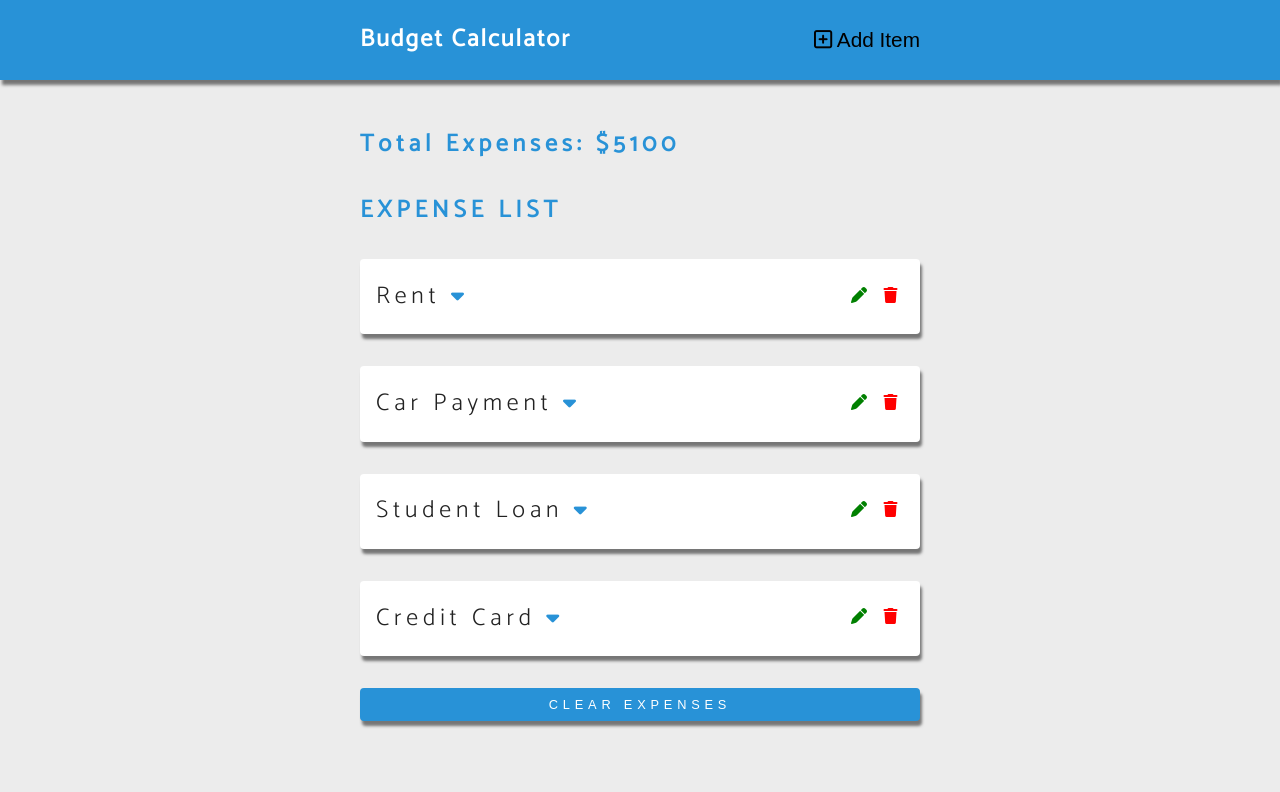
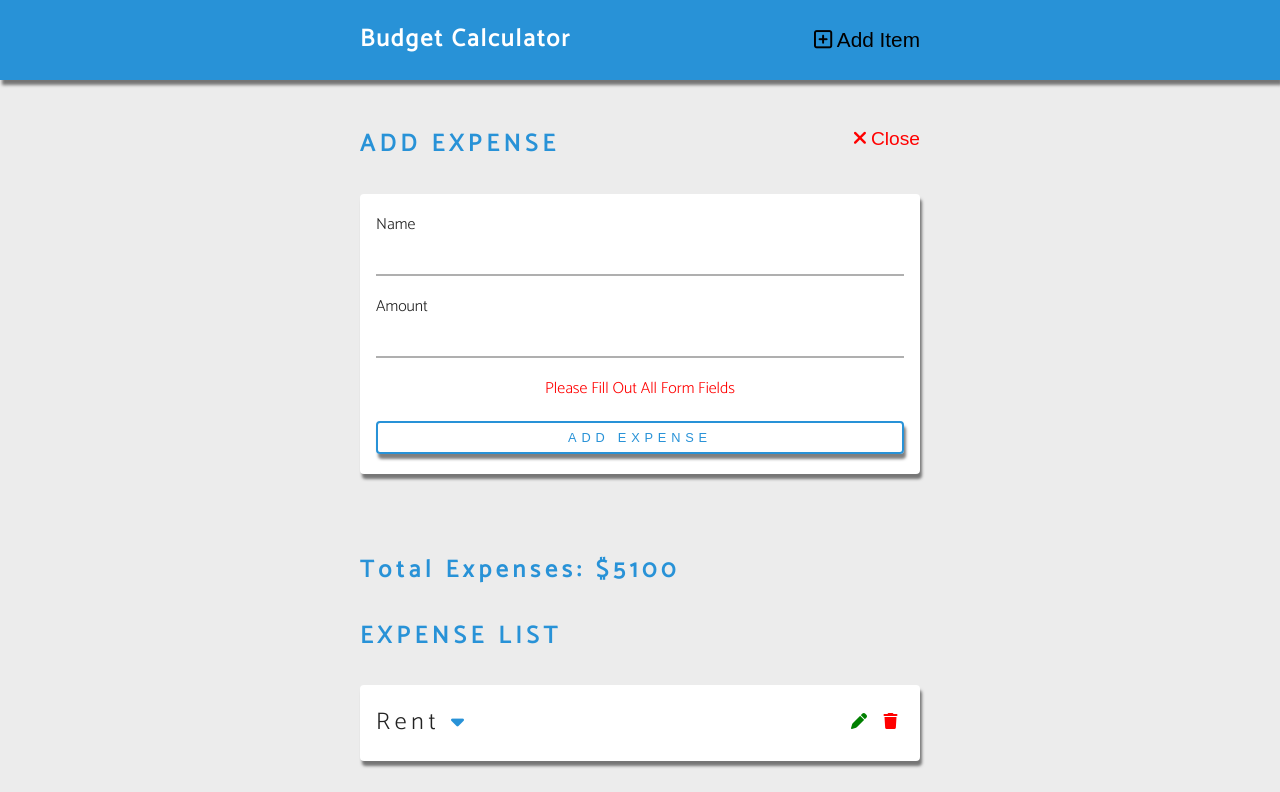
Before and after one commit to Altofogant/budget-calculator, a Svelte app: page / in a window 1280 px wide. Shown: the top 792 px of the page. Built offline with nearby package versions, Linux system fonts and the light colour scheme.

Commit message:
created the html structure and component for the add/edit form

```diff
--- a/src/App.svelte
+++ b/src/App.svelte
@@ -4,6 +4,7 @@
 	import ExpensesList from './ExpensesList.svelte';
 	import { setContext } from 'svelte';
 	import Totals from './Totals.svelte';
+	import ExpenseForm from './ExpenseForm.svelte';
 
 	let expenses = [...ExpensesData];
 	$: total = expenses.reduce((prev, next) => {
@@ -23,6 +24,7 @@
 
 <Navbar />
 <main class="content">
+	<ExpenseForm />
 	<Totals title="Total expenses" {total} />
 	<ExpensesList {expenses} />
 	<button type="button" class="btn btn-primary btn-block" on:click={clearExpenses} >
--- /dev/null
+++ b/src/ExpenseForm.svelte
@@ -0,0 +1,22 @@
+<script>
+    import Title from './Title.svelte';
+</script>
+
+<section class="form">
+    <Title title="Add expense" />
+    <form class="expense-form">
+        <div class="form-control">
+            <label for="name">name</label>
+            <input type="text" id="name" />
+        </div>
+        <div class="form-control">
+            <label for="amount">amount</label>
+            <input type="number" id="number" />
+        </div>
+        <p class="form-empty">
+            Please fill out all form fields
+        </p>
+        <button type="submit" class="btn btn-block">Add expense</button>
+        <button type="button" class="close-btn"><i class="fas fa-times"></i>close</button>
+    </form>
+</section>
```
